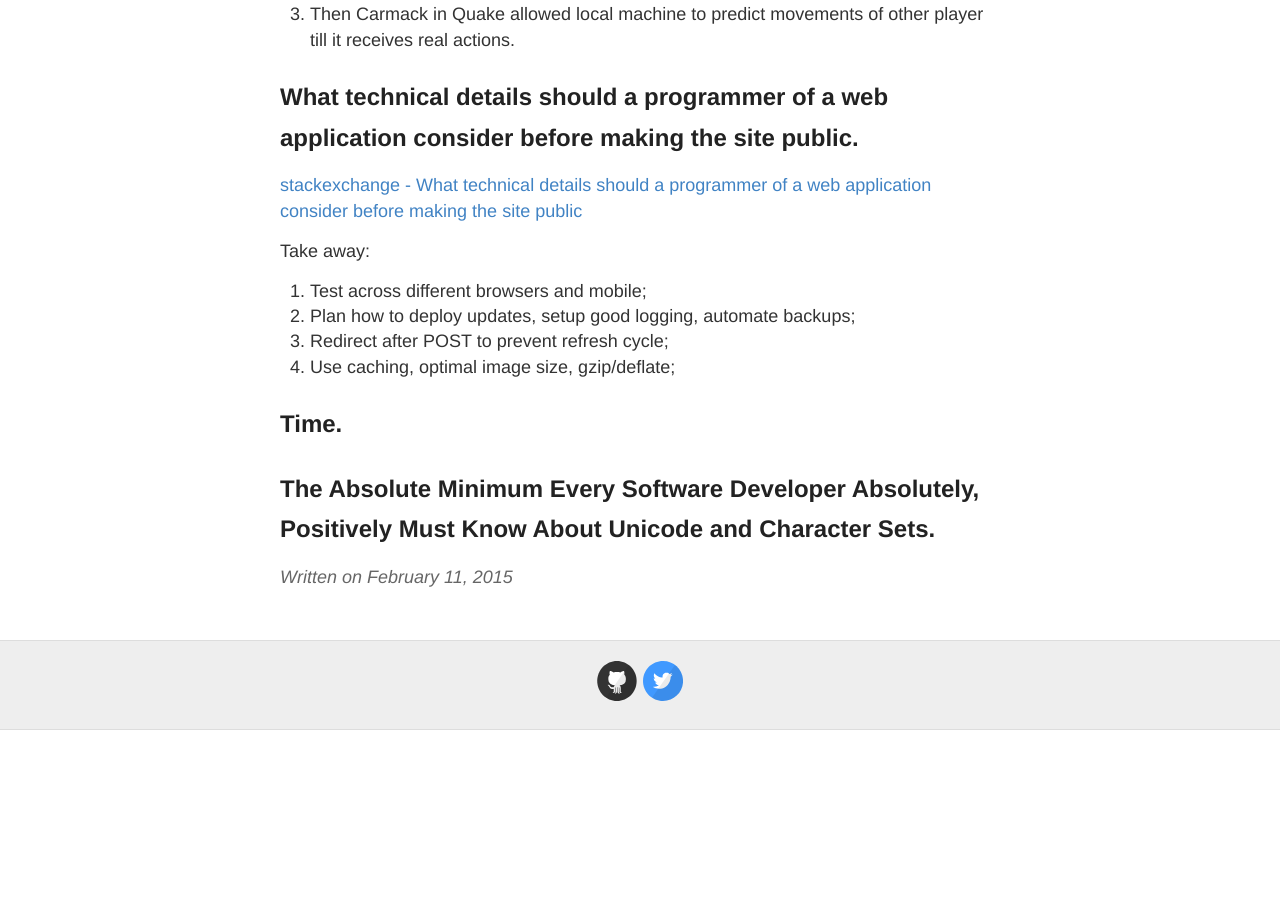
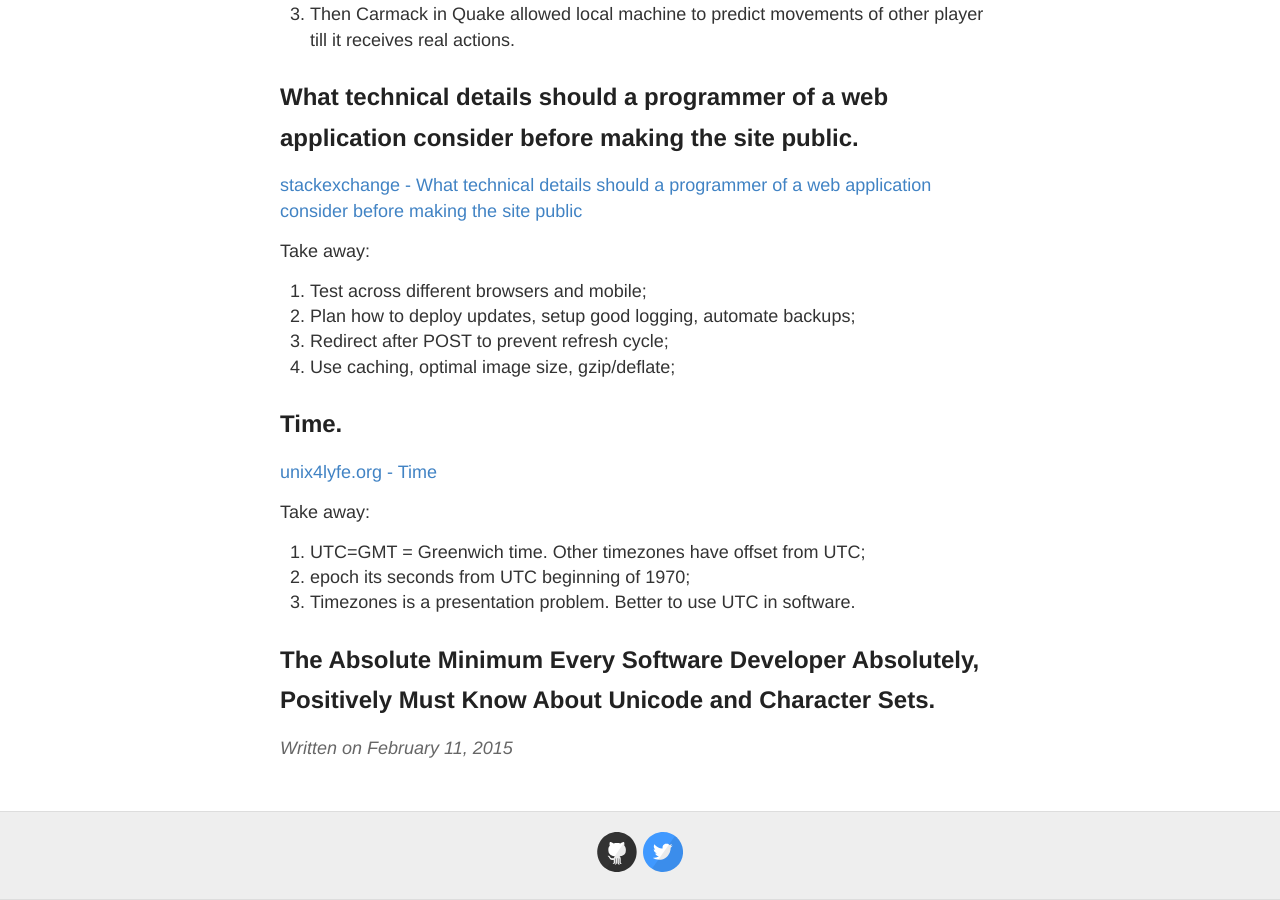
Before and after one commit to a-sir/a-sir.github.io, a Jekyll site: the page built from _posts/2015-02-11-What-every-programmer-should-know-about.md, in a window 1280 px wide and 900 px high, scrolled down 2496 px. Built offline with Jekyll 4.4.1, drawn with Linux system fonts in a browser that asks for light colours; before the commit the page ends 3226 px from its top, so only the background shows below that.

Commit message:
Summary time 9/10.

```diff
--- a/_posts/2015-02-11-What-every-programmer-should-know-about.md
+++ b/_posts/2015-02-11-What-every-programmer-should-know-about.md
@@ -99,4 +99,12 @@ Take away:
 
 ## Time.
 
+[unix4lyfe.org - Time](https://unix4lyfe.org/time/)
+
+Take away:
+
+1. UTC=GMT = Greenwich time. Other timezones have offset from UTC;
+2. epoch its seconds from UTC beginning of 1970;
+3. Timezones is a presentation problem. Better to use UTC in software.
+
 ## The Absolute Minimum Every Software Developer Absolutely, Positively Must Know About Unicode and Character Sets.
```
